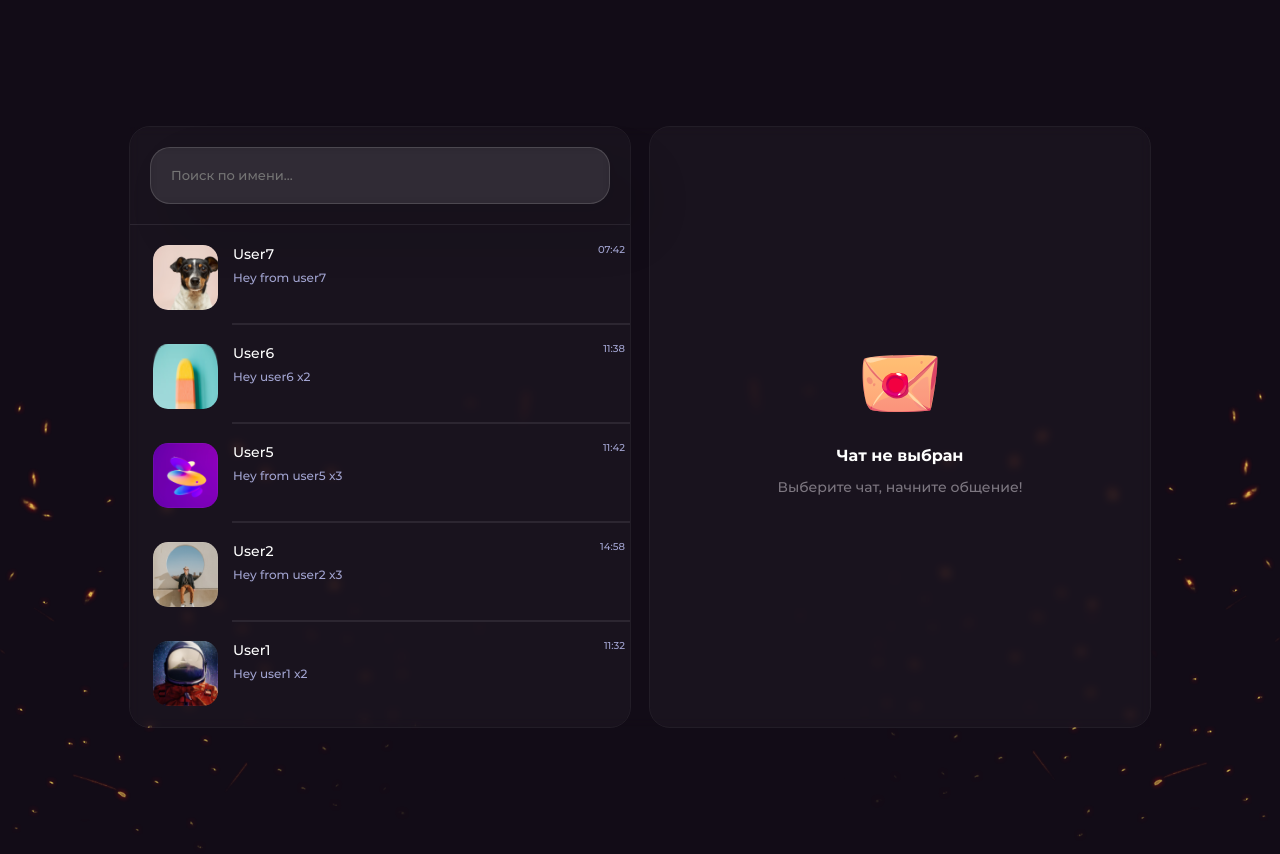
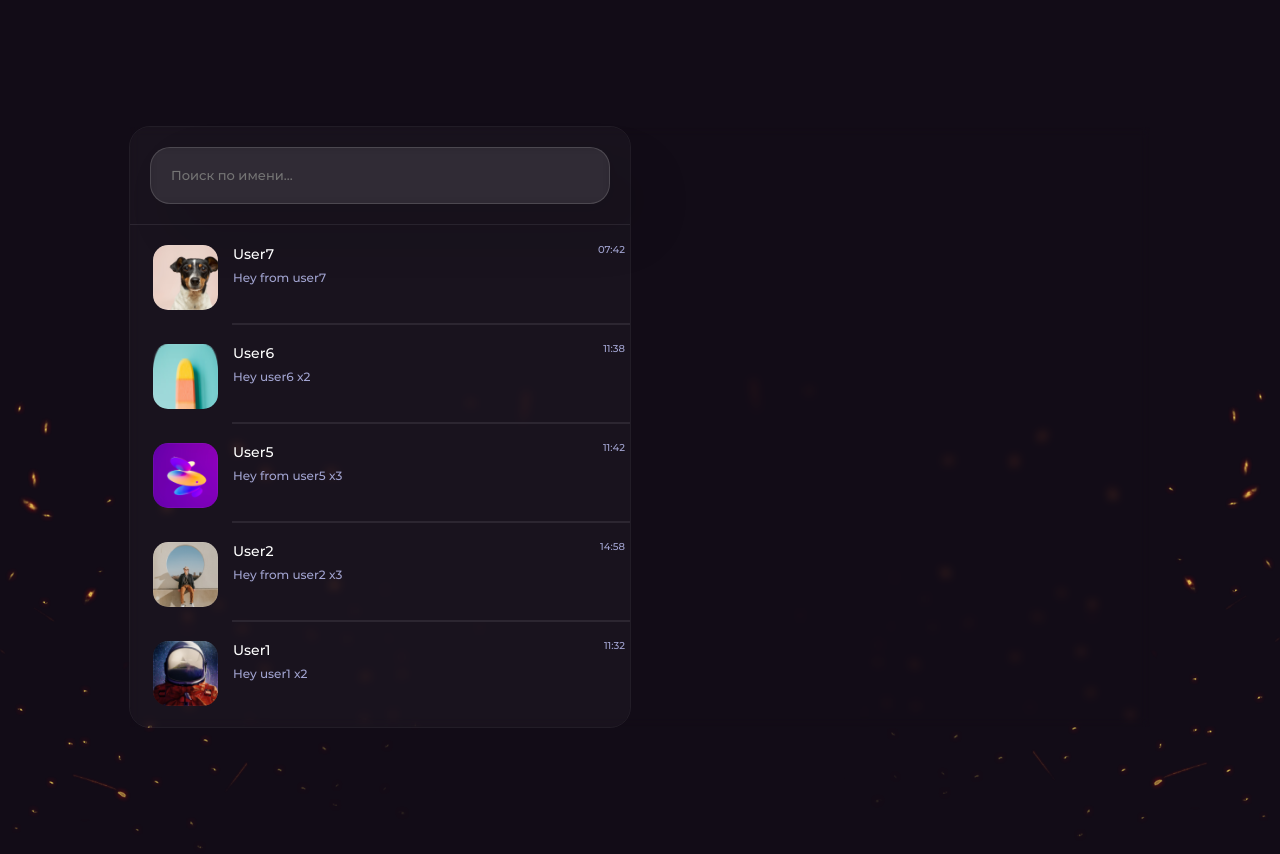
Before and after one commit to MihaLike/chat, a Vue app: page / in a window 1280 px wide. Built offline with nearby package versions, Linux system fonts and the light colour scheme; a web font is replaced by a local one.

Commit message:
fix: правки типизации

```diff
--- a/src/components/app-container/AppContainer.vue
+++ b/src/components/app-container/AppContainer.vue
@@ -14,6 +14,7 @@
 
       <section>
         <MessagesList
+          v-if='currentChat'
           :user="currentChat"
           :is-chats-loading="isChatsLoading"
           @update-last-message="updateLastMessage"
--- a/src/components/chats-list/ChatsList.vue
+++ b/src/components/chats-list/ChatsList.vue
@@ -72,7 +72,7 @@
 	import { formatDate } from '@/composables/useDate';
 	import { ensure } from '@/helpers/ensureArgument';
 	import { MOBILE_DEVICE } from '@/utils/utils';
-  import { Emits, Props } from './types';
+  import type { Emits, Props } from './types';
   import FilterString from '../filter-string/FilterString.vue';
   import { storeToRefs } from 'pinia';
 import AppLoader from '../app-loader/AppLoader.vue';
--- a/src/components/chats-list/types.ts
+++ b/src/components/chats-list/types.ts
@@ -1,9 +1,9 @@
-import { User } from '@types'
+import type { User } from '@types'
 
 export type Props = {
   isChatsLoading: boolean
 }
 
 export type Emits = {
-  'openChat': [chat: User | null]
+  'openChat': [chat: User]
 }
--- a/src/components/filter-string/FilterString.vue
+++ b/src/components/filter-string/FilterString.vue
@@ -22,7 +22,7 @@
 </template>
 
 <script setup lang="ts">
-  import { Props } from './types';
+  import type { Props } from './types';
 
   defineProps<Props>();
   const filterString = defineModel<string>('filterString', { required: true, default: '' });
--- a/src/components/messages-list/types.ts
+++ b/src/components/messages-list/types.ts
@@ -1,7 +1,7 @@
 import type { Message, User } from '@types'
 
 export type Props = {
-  user: User | null
+  user: User
 }
 
 export type Emits = {
--- a/src/data/index.ts
+++ b/src/data/index.ts
@@ -2,31 +2,31 @@ import type { User } from '@/types/shared';
 
 export const chats: User[] = [
 	{
-		id: Date.now() - 10,
+		id: (Date.now() - 10).toString(),
 		name: 'User1',
 		avatar: './img/user1.png',
 		messages: [
 			{
-				id: 1692308435068,
+				id: '1692308435068',
 				date: 'Thu Aug 17 2023 10:42:50 GMT+0300 (Москва, стандартное время)',
 				text: 'Hey from user1 x1',
 				type: 'user',
 			},
 			{
-				id: 1692308435069,
+				id: '1692308435069',
 				date: 'Thu Aug 17 2023 11:42:50 GMT+0300 (Москва, стандартное время)',
 				text: 'Hey user1 x1',
 				type: 'own',
 			},
 			{
-				id: 1692308435070,
+				id: '1692308435070',
 				date: 'Thu Aug 17 2023 12:46:50 GMT+0300 (Москва, стандартное время)',
 				text: 'Hey from user1 x2',
 				type: 'user',
 			},
 
 			{
-				id: 1692308435071,
+				id: '1692308435071',
 				date: 'Thu Aug 17 2023 14:32:50 GMT+0300 (Москва, стандартное время)',
 				text: 'Hey user1 x2',
 				type: 'own',
@@ -34,36 +34,36 @@ export const chats: User[] = [
 		],
 	},
 	{
-		id: Date.now() - 20,
+		id: (Date.now() - 20).toString(),
 		name: 'User2',
 		avatar: './img/user2.png',
 		messages: [
 			{
-				id: 1692308435072,
+				id: '1692308435072',
 				date: 'Thu Aug 17 2023 10:42:50 GMT+0300 (Москва, стандартное время)',
 				text: 'Hey from user2 x1',
 				type: 'user',
 			},
 			{
-				id: 1692308435073,
+				id: '1692308435073',
 				date: 'Thu Aug 17 2023 11:42:50 GMT+0300 (Москва, стандартное время)',
 				text: 'Hey user2 x1',
 				type: 'own',
 			},
 			{
-				id: 1692308435074,
+				id: '1692308435074',
 				date: 'Thu Aug 17 2023 12:42:50 GMT+0300 (Москва, стандартное время)',
 				text: 'Hey from user2 x2',
 				type: 'user',
 			},
 			{
-				id: 1692308435075,
+				id: '1692308435075',
 				date: 'Thu Aug 17 2023 14:49:50 GMT+0300 (Москва, стандартное время)',
 				text: 'Hey user2 x2',
 				type: 'own',
 			},
 			{
-				id: 1692308435076,
+				id: '1692308435076',
 				date: 'Thu Aug 17 2023 17:58:50 GMT+0300 (Москва, стандартное время)',
 				text: 'Hey from user2 x3',
 				type: 'user',
@@ -71,48 +71,48 @@ export const chats: User[] = [
 		],
 	},
 	{
-		id: Date.now() - 30,
+		id: (Date.now() - 30).toString(),
 		name: 'User3',
 		avatar: './img/user3.png',
 		messages: [],
 	},
 	{
-		id: Date.now() - 40,
+		id: (Date.now() - 40).toString(),
 		name: 'User4',
 		avatar: './img/user4.png',
 		messages: [],
 	},
 	{
-		id: Date.now() - 50,
+		id: (Date.now() - 50).toString(),
 		name: 'User5',
 		avatar: './img/user5.png',
 		messages: [
 			{
-				id: 1692308435077,
+				id: '1692308435077',
 				date: 'Thu Aug 17 2023 10:42:50 GMT+0300 (Москва, стандартное время)',
 				text: 'Hey from user5 x1',
 				type: 'user',
 			},
 			{
-				id: 1692308435078,
+				id: '1692308435078',
 				date: 'Thu Aug 17 2023 11:42:50 GMT+0300 (Москва, стандартное время)',
 				text: 'Hey user5 x1',
 				type: 'own',
 			},
 			{
-				id: 1692308435079,
+				id: '1692308435079',
 				date: 'Thu Aug 17 2023 12:42:50 GMT+0300 (Москва, стандартное время)',
 				text: 'Hey from user5 x2',
 				type: 'user',
 			},
 			{
-				id: 1692308435080,
+				id: '1692308435080',
 				date: 'Thu Aug 17 2023 13:42:50 GMT+0300 (Москва, стандартное время)',
 				text: 'Hey user5 x2',
 				type: 'own',
 			},
 			{
-				id: 1692308435081,
+				id: '1692308435081',
 				date: 'Thu Aug 17 2023 14:42:50 GMT+0300 (Москва, стандартное время)',
 				text: 'Hey from user5 x3',
 				type: 'user',
@@ -120,30 +120,30 @@ export const chats: User[] = [
 		],
 	},
 	{
-		id: Date.now() - 60,
+		id: (Date.now() - 60).toString(),
 		name: 'User6',
 		avatar: './img/user6.png',
 		messages: [
 			{
-				id: 1692308435082,
+				id: '1692308435082',
 				date: 'Thu Aug 17 2023 10:42:50 GMT+0300 (Москва, стандартное время)',
 				text: 'Hey from user6 x1',
 				type: 'user',
 			},
 			{
-				id: 1692308435083,
+				id: '1692308435083',
 				date: 'Thu Aug 17 2023 11:42:50 GMT+0300 (Москва, стандартное время)',
 				text: 'Hey user6 x1',
 				type: 'own',
 			},
 			{
-				id: 1692308435084,
+				id: '1692308435084',
 				date: 'Thu Aug 17 2023 12:42:50 GMT+0300 (Москва, стандартное время)',
 				text: 'Hey from user6 x2',
 				type: 'user',
 			},
 			{
-				id: 1692308435085,
+				id: '1692308435085',
 				date: 'Thu Aug 17 2023 14:38:50 GMT+0300 (Москва, стандартное время)',
 				text: 'Hey user6 x2',
 				type: 'own',
@@ -151,12 +151,12 @@ export const chats: User[] = [
 		],
 	},
 	{
-		id: Date.now() - 70,
+		id: (Date.now() - 70).toString(),
 		name: 'User7',
 		avatar: './img/user7.png',
 		messages: [
 			{
-				id: 1692308435086,
+				id: '1692308435086',
 				date: 'Thu Aug 17 2023 10:42:50 GMT+0300 (Москва, стандартное время)',
 				text: 'Hey from user7',
 				type: 'user',
```
